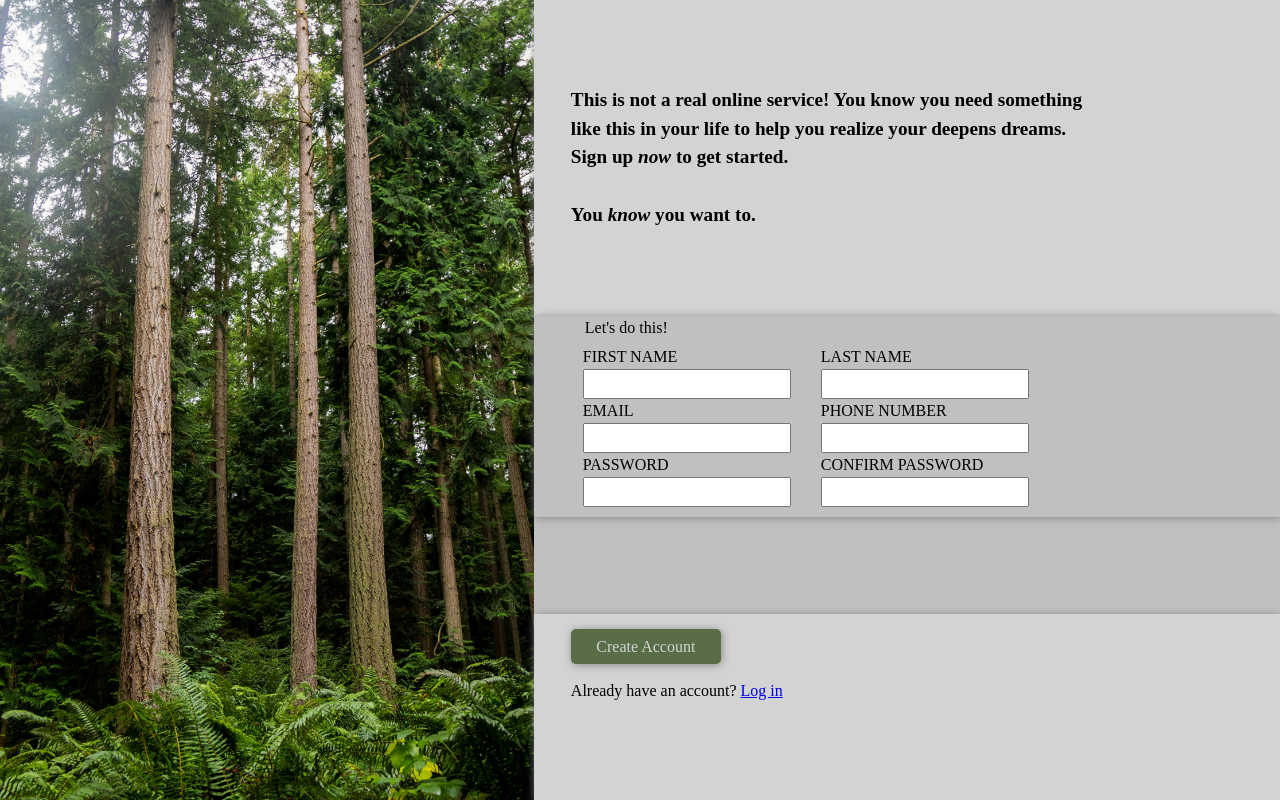
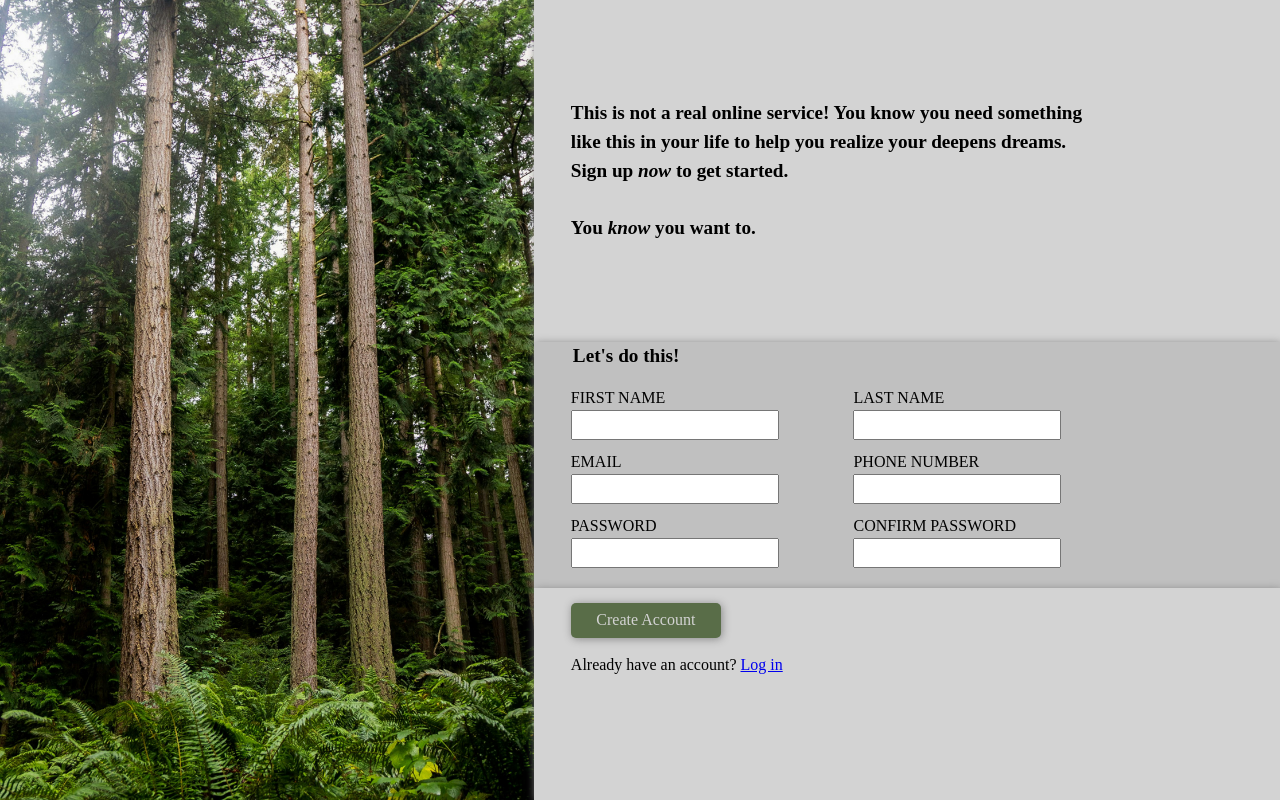
Before and after one commit to CodeByBlazej/Sign-up-form, a plain HTML site: page index.html in a window 1280 px wide. Drawn offline with Linux system fonts and the light colour scheme.

Commit message:
reorganise form structure and styling

```diff
--- a/index.html
+++ b/index.html
@@ -25,25 +25,42 @@
         <fieldset>
           <legend>Let's do this!</legend>
           <div id="left-forms">
+            <p>
               <label for="first-name">FIRST NAME</label>
               <input type="text" name="first-name" id="first-name">
+            </p>
+            <p>
+              <label for="last-name">LAST NAME</label>
+              <input type="text" name="last-name" id="last-name">
+            </p>
+          </div>
 
+          <div>
+            <p>
               <label for="email">EMAIL</label>
               <input type="email" name="email" id="email">
+            </p>
+            <p>
+              <label for="number">PHONE NUMBER</label>
+              <input type="tel" name="number" id="number">
+            </p>
+          </div>
 
+          <div>
+            <p>
               <label for="pwd">PASSWORD</label>
               <input type="password" name="pwd" id="pwd">
+            </p>
+            <p>
+              <label for="confirm-pwd">CONFIRM PASSWORD</label>
+              <input type="password" name="confirm-pwd" id="confirm-pwd">
+            </p>
           </div>
 
           <div id="right-forms">
-            <label for="last-name">LAST NAME</label>
-            <input type="text" name="last-name" id="last-name">
 
-            <label for="number">PHONE NUMBER</label>
-            <input type="tel" name="number" id="number">
 
-            <label for="confirm-pwd">CONFIRM PASSWORD</label>
-            <input type="password" name="confirm-pwd" id="confirm-pwd">
+
           </div>
 
           <div>
--- a/style.css
+++ b/style.css
@@ -88,7 +88,9 @@ h2 {
 }
 
 .form-content {
-  flex-grow: 1;
+  display: flex;
+  /* flex-grow: 1; */
+  flex-direction: column;
   background-color: silver;
 
 }
@@ -100,13 +102,34 @@ form {
 
 fieldset {
   display: flex;
-  flex-direction: row;
+  flex-direction: column;
   /* flex-grow: 1; */
-  gap: 30px;
+  gap: 10px;
   border: none;
-  margin-left: 5%;
+  /* margin-left: 5%; */
+  justify-content: center;
+  margin: 0;
+  padding: 0;
+}
 
+fieldset div {
+  display: flex;
   /* justify-content: center; */
+  /* align-items: center; */
+  /* flex-direction: column; */
+  /* flex-grow: 1; */
+}
+
+legend {
+  font-size: 1.2rem;
+  font-weight: bold;
+  margin: 2% 5%;
+}
+
+fieldset div p {
+  /* display: flex; */
+  /* flex-direction: column; */
+  /* flex-grow: 1; */
 }
 
 .footer {
```
Lines whose indentation alone changed are shown as unchanged.
